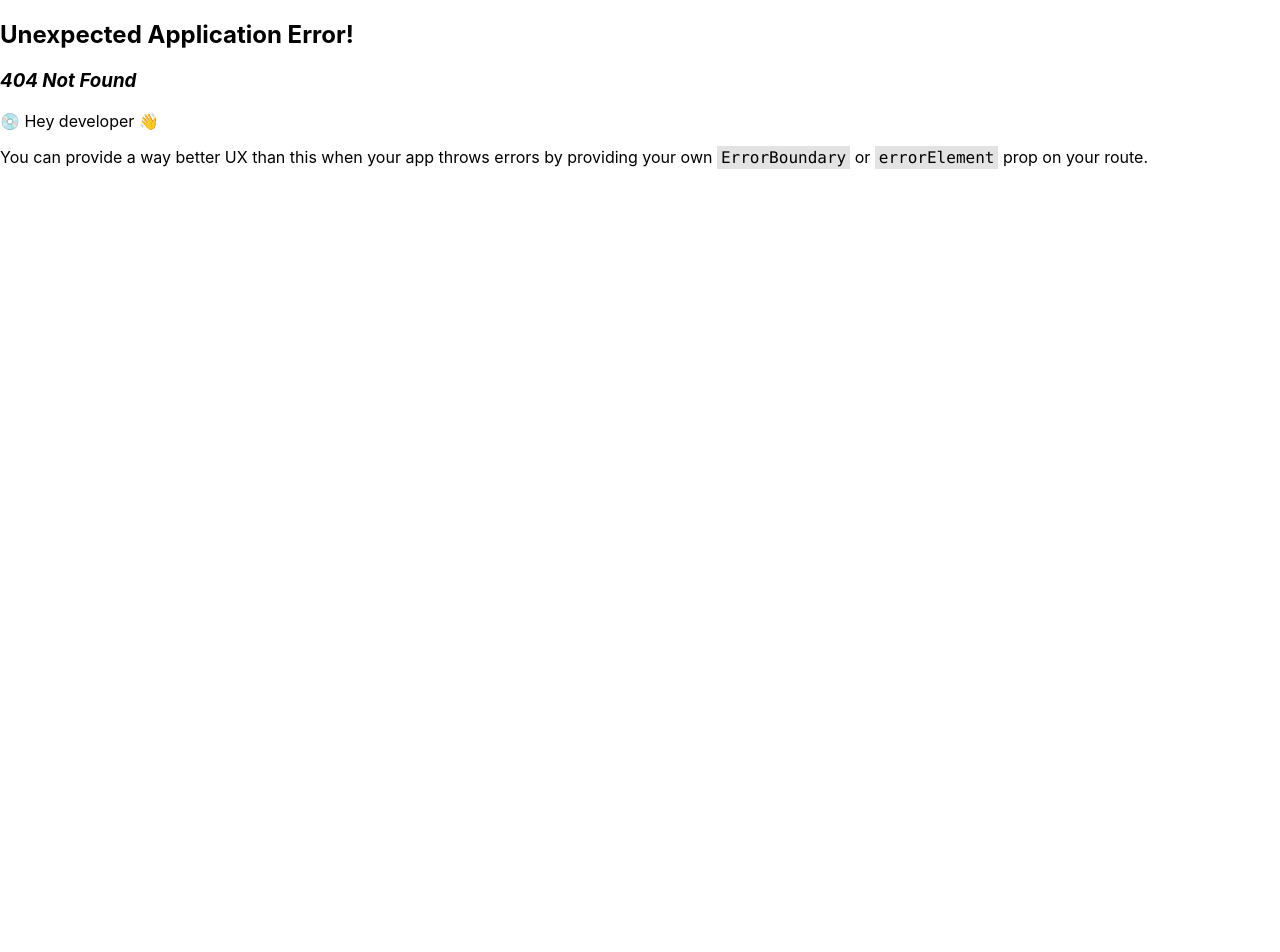
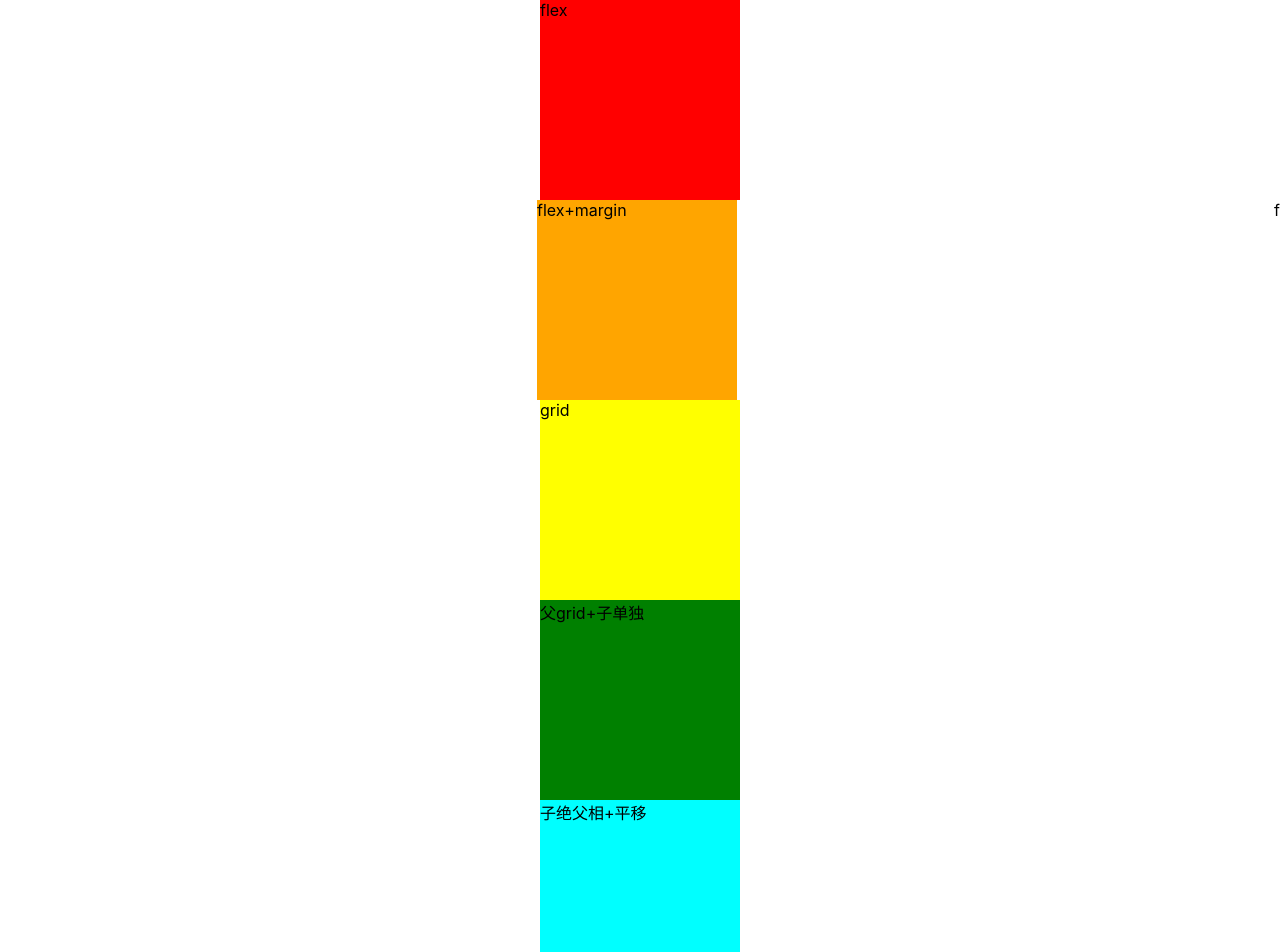
Before and after one commit to kunGlad/interview, a React (Create React App) app: page /center in a window 1280 px wide. Before the commit this address had no page. Shown: the top 952 px of the page. Before the commit the page ends 800 px from the top, so only its background shows below. Built offline with nearby package versions, Linux system fonts and the light colour scheme.

Commit message:
绝对居中

```diff
--- /dev/null
+++ b/src/center/index.css
@@ -0,0 +1,54 @@
+.child {
+  width: 200px;
+  height: 200px;
+}
+
+.flex {
+  display: flex;
+  justify-content: center;
+  align-items: center;
+  .child {
+    background-color: red;
+  }
+}
+
+.flex-margin {
+  display: flex;
+  .child {
+    margin: auto;
+    background-color: orange;
+  }
+}
+
+.grid {
+  display: grid;
+  align-items: center;
+  justify-content: center;
+  .child {
+    background-color: yellow;
+  }
+}
+
+.grid-parent {
+  display: grid;
+  .child {
+    justify-self: center;
+    align-self: center;
+    background-color: green;
+  }
+}
+
+.position-transform {
+  position: relative;
+  .child {
+    position: absolute;
+    top: 50%;
+    left: 50%;
+    transform: translate(-50%, -50%);
+    background-color: aqua;
+  }
+
+  .placeholder {
+    height: 200px;
+  }
+}
--- /dev/null
+++ b/src/center/index.tsx
@@ -0,0 +1,30 @@
+// 水平垂直居中有哪几种方式
+
+import "./index.css";
+
+const Center = () => {
+  return (
+    <div className="box">
+      {/* 宽高未知 */}
+      <div className="flex">
+        <div className="child">flex</div>
+      </div>
+      <div className="flex-margin">
+        <div className="child">flex+margin</div>f
+      </div>
+      <div className="grid">
+        <div className="child">grid</div>
+      </div>
+      <div className="grid-parent">
+        <div className="child"> 父grid+子单独</div>
+      </div>
+      <div className="position-transform">
+        <div className="child">子绝父相+平移</div>
+        {/* 占位元素  height: 200px;  高度必须与子元素高度相同 不让子元素脱离文档流的定位影响到父元素的高度*/}
+        <div className="placeholder"></div>
+      </div>
+    </div>
+  );
+};
+
+export default Center;
--- a/src/router/index.tsx
+++ b/src/router/index.tsx
@@ -22,6 +22,7 @@ const IndexDB = lazy(() => import("../pages/indexDB"));
 const React18 = lazy(() => import("../pages/React18Synthesize"));
 const UseMemoFn = lazy(() => import("../pages/useMemoFn"));
 const FileReader = lazy(() => import("../pages/fileReader"));
+const Center = lazy(() => import("../center"));
 
 const routes = [
   {
@@ -66,6 +67,7 @@ const routes = [
   { path: "/react18", element: <React18 /> },
   { path: "/use-memo-fn", element: <UseMemoFn /> },
   { path: "/file-reader", element: <FileReader /> },
+  { path: "/center", element: <Center /> },
 ];
 
 const router = createBrowserRouter(routes);
```
